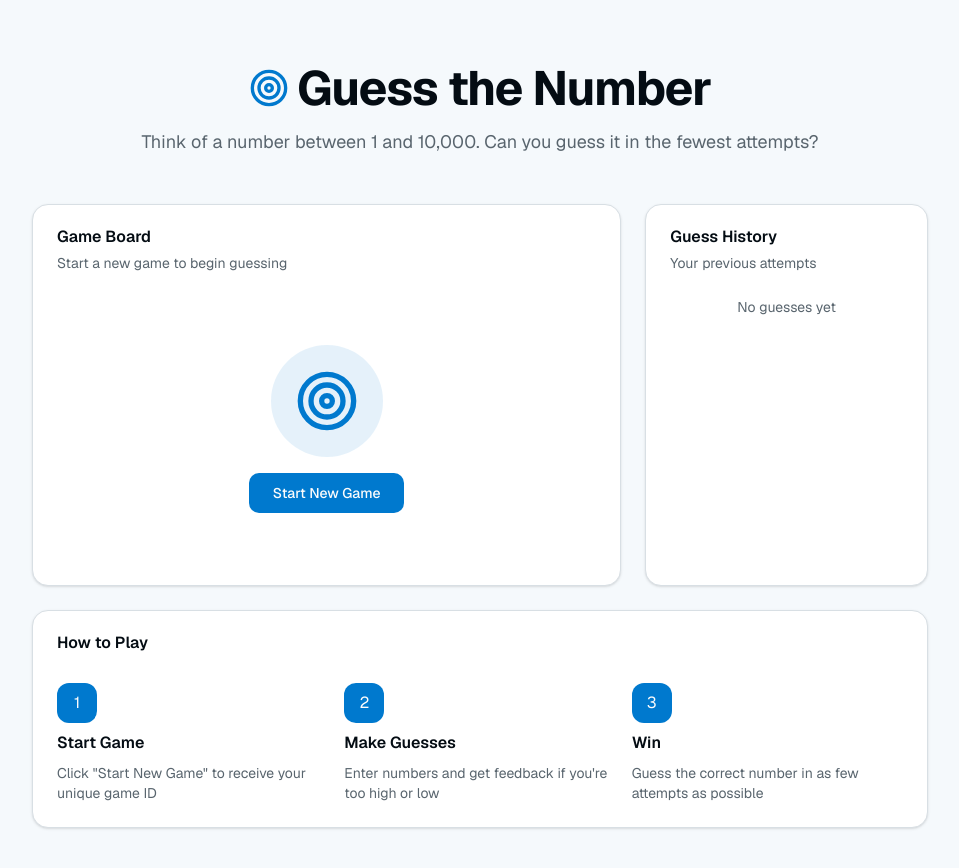
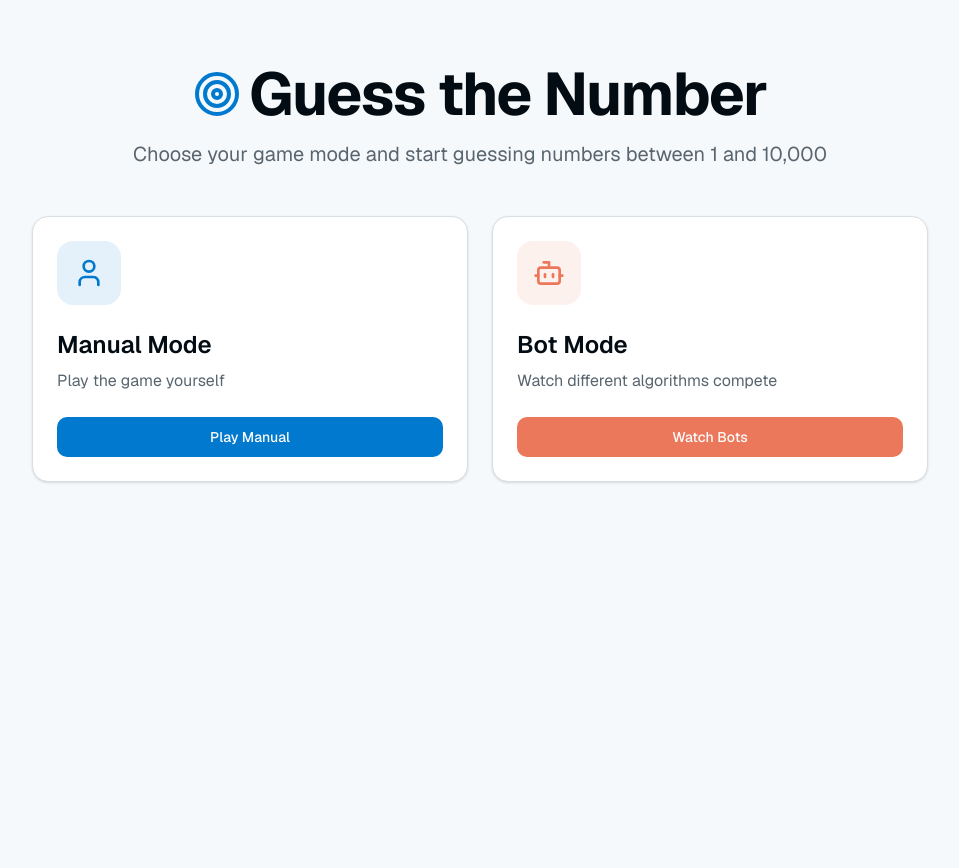
Before and after one commit to samuelbohl/guess-the-number, a Next.js app in the folder game-player/: page / in a window 1280 px wide. Shown: the top 868 px of the page, without its empty margins (160-1119 px from the left). After the commit the page ends 800 px from the top, so only its background shows below. Built offline with nearby package versions, Linux system fonts and the light colour scheme.

Commit message:
split into manual and bot pages

```diff
--- /dev/null
+++ b/game-player/app/manual/page.tsx
@@ -0,0 +1,9 @@
+import GuessTheNumberGame from "@/components/guess-the-number-game";
+
+export default function Home() {
+  return (
+    <main className="min-h-screen bg-background">
+      <GuessTheNumberGame />
+    </main>
+  );
+}
--- a/game-player/app/page.tsx
+++ b/game-player/app/page.tsx
@@ -1,9 +1,68 @@
-import GuessTheNumberGame from "@/components/guess-the-number-game";
+import Link from "next/link"
+import { Button } from "@/components/ui/button"
+import { Card, CardContent, CardDescription, CardHeader, CardTitle } from "@/components/ui/card"
+import { Target, User, Bot } from "lucide-react"
 
 export default function Home() {
   return (
     <main className="min-h-screen bg-background">
-      <GuessTheNumberGame />
+      <div className="container mx-auto px-4 py-8 md:py-16">
+        <div className="mx-auto max-w-4xl">
+          {/* Header */}
+          <div className="mb-12 text-center">
+            <div className="mb-4 flex items-center justify-center gap-2">
+              <Target className="h-10 w-10 text-primary md:h-12 md:w-12" />
+              <h1 className="text-balance text-4xl font-bold tracking-tight text-foreground md:text-6xl">
+                Guess the Number
+              </h1>
+            </div>
+            <p className="text-pretty text-base text-muted-foreground md:text-xl">
+              Choose your game mode and start guessing numbers between 1 and 10,000
+            </p>
+          </div>
+
+          {/* Game Modes */}
+          <div className="grid gap-6 md:grid-cols-2">
+            <Card className="transition-all hover:border-primary hover:shadow-lg">
+              <CardHeader>
+                <div className="mb-4 flex h-16 w-16 items-center justify-center rounded-2xl bg-primary/10">
+                  <User className="h-8 w-8 text-primary" />
+                </div>
+                <CardTitle className="text-2xl">Manual Mode</CardTitle>
+                <CardDescription className="text-base">
+                  Play the game yourself
+                </CardDescription>
+              </CardHeader>
+              <CardContent>
+                <Link href="/manual">
+                  <Button size="lg" className="w-full">
+                    Play Manual
+                  </Button>
+                </Link>
+              </CardContent>
+            </Card>
+
+            <Card className="transition-all hover:border-primary hover:shadow-lg">
+              <CardHeader>
+                <div className="mb-4 flex h-16 w-16 items-center justify-center rounded-2xl bg-accent/10">
+                  <Bot className="h-8 w-8 text-accent" />
+                </div>
+                <CardTitle className="text-2xl">Bot Mode</CardTitle>
+                <CardDescription className="text-base">
+                  Watch different algorithms compete
+                </CardDescription>
+              </CardHeader>
+              <CardContent>
+                <Link href="/bot">
+                  <Button size="lg" className="w-full bg-accent hover:bg-accent/90">
+                    Watch Bots
+                  </Button>
+                </Link>
+              </CardContent>
+            </Card>
+          </div>
+        </div>
+      </div>
     </main>
-  );
+  )
 }
--- a/game-player/components/ui/button.tsx
+++ b/game-player/components/ui/button.tsx
@@ -5,7 +5,7 @@ import { cva, type VariantProps } from "class-variance-authority"
 import { cn } from "@/lib/utils"
 
 const buttonVariants = cva(
-  "inline-flex items-center justify-center gap-2 whitespace-nowrap rounded-md text-sm font-medium transition-all disabled:pointer-events-none disabled:opacity-50 [&_svg]:pointer-events-none [&_svg:not([class*='size-'])]:size-4 shrink-0 [&_svg]:shrink-0 outline-none focus-visible:border-ring focus-visible:ring-ring/50 focus-visible:ring-[3px] aria-invalid:ring-destructive/20 dark:aria-invalid:ring-destructive/40 aria-invalid:border-destructive",
+  "inline-flex items-center justify-center gap-2 whitespace-nowrap rounded-md text-sm font-medium transition-all disabled:pointer-events-none disabled:opacity-50 [&_svg]:pointer-events-none [&_svg:not([class*='size-'])]:size-4 shrink-0 [&_svg]:shrink-0 outline-none focus-visible:border-ring focus-visible:ring-ring/50 focus-visible:ring-[3px] aria-invalid:ring-destructive/20 dark:aria-invalid:ring-destructive/40 aria-invalid:border-destructive cursor-pointer",
   {
     variants: {
       variant: {
```
